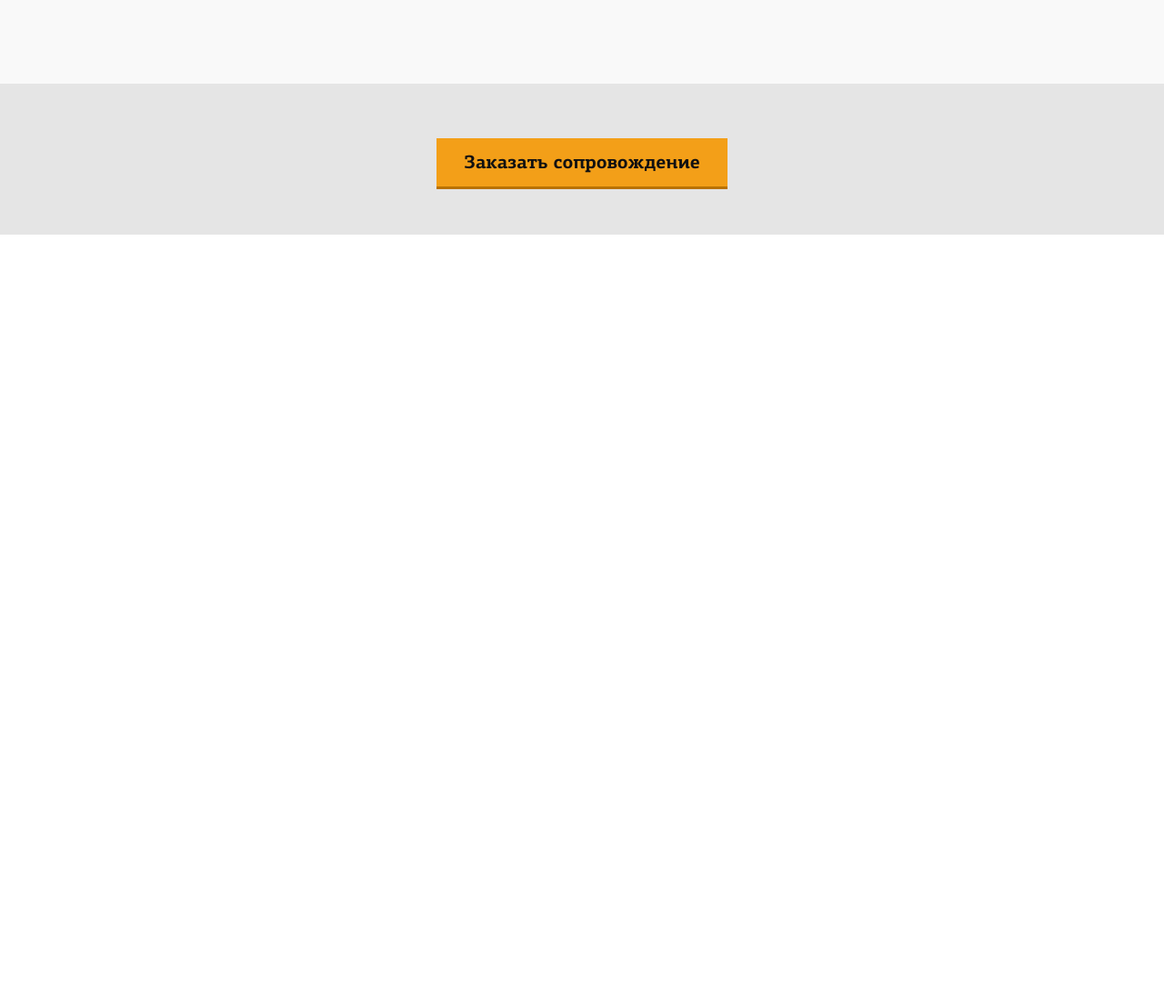
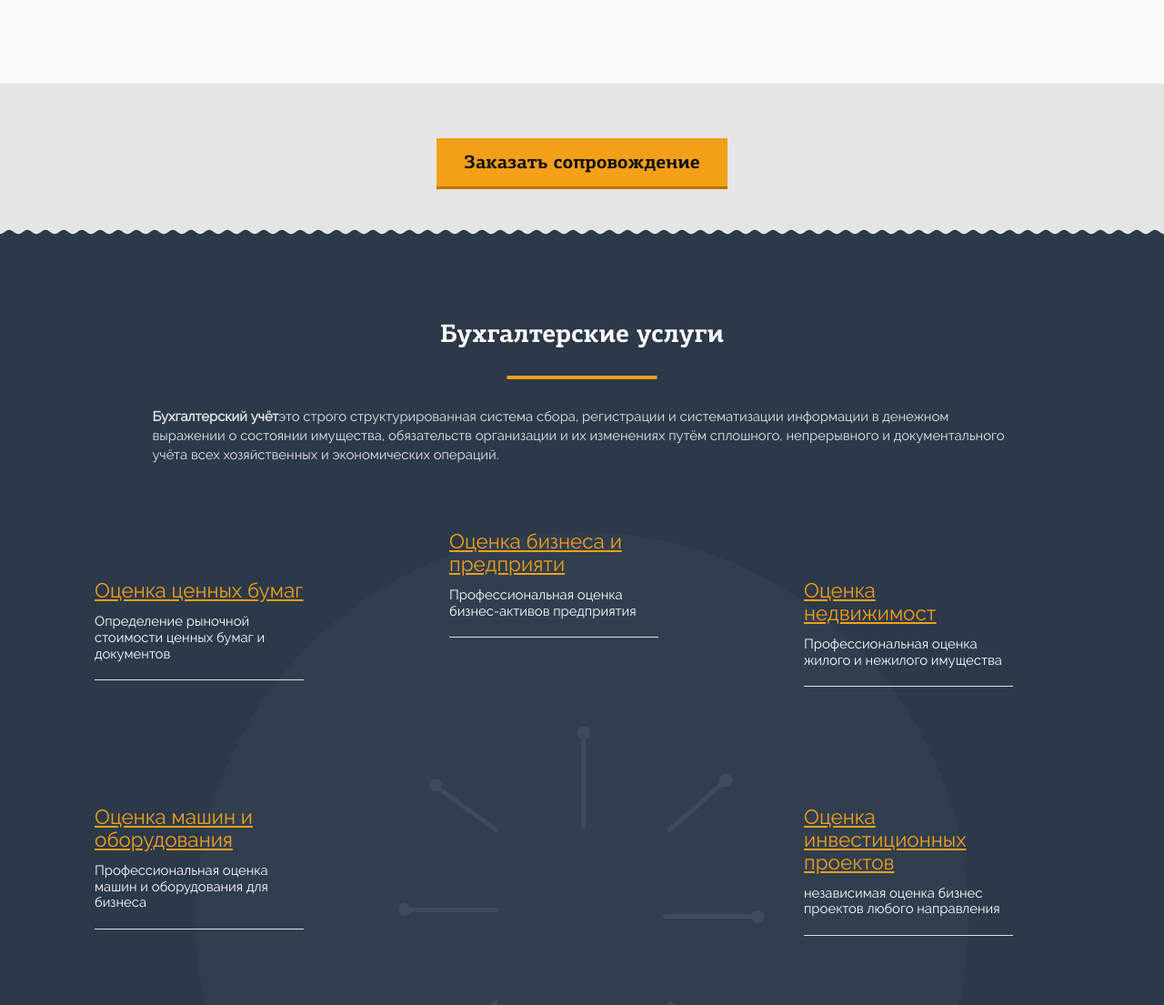
Before and after one commit to Draiking/Verstka2, a website: page src/index.html in a window 1280 px wide. Shown: the part 2894-3999 px from the top of the page at 91% size. Before the commit the page ends 3152 px from the top, so only its background shows below. Drawn offline with nearby package versions, Linux system fonts and the light colour scheme; files that its build step writes are made by us from their sources.

Commit message:
сделали 3 секцию, изменили бэкграунд, баттон, цвет текста

```diff
--- a/src/parts/content/content.html
+++ b/src/parts/content/content.html
@@ -199,3 +199,62 @@
 </section>
 
 <!-- конец 2 секции -->
+
+<section class="homesect s_dark section_3">
+    <div class="container">
+        <div class="row">
+            <div class="section-head col-md-10 col-md-offset-1">
+                <h2>Бухгалтерские услуги</h2>
+                <p><strong>Бухгалтерский учёт</strong>это строго структурированная система сбора, регистрации и систематизации информации в денежном выражении о состоянии имущества, обязательств организации и их изменениях путём сплошного, непрерывного и документального учёта всех хозяйственных и экономических операций.</p>
+            </div>
+        </div>
+    </div>
+    <div class="section-content">
+        <div class="container">
+            <div class="row">
+                <div class="col-sm-4 info-item-wrap">
+                    <div class="info-item">
+                        <h4><a href="#">Оценка ценных
+                            бумаг</a></h4>
+                        <p>Определение рыночной стоимости ценных бумаг и документов</p>
+                    </div>
+                </div>
+
+                <div class="col-sm-4 info-item-wrap">
+                    <div class="info-item">
+                        <h4><a href="#">Оценка бизнеса
+                            и предприяти</a></h4>
+                        <p>Профессиональная оценка бизнес-активов предприятия</p>
+                    </div>
+                </div>
+
+                <div class="col-sm-4 info-item-wrap">
+                    <div class="info-item">
+                        <h4><a href="#">Оценка недвижимост</a></h4>
+                        <p>Профессиональная оценка жилого и нежилого имущества</p>
+                    </div>
+                </div>
+
+                <div class="col-sm-8 info-item-wrap">
+                    <div class="info-item">
+                        <h4><a href="#">Оценка машин и
+                            оборудования</a></h4>
+                        <p>Профессиональная оценка машин и оборудования для бизнеса</p>
+                    </div>
+                </div>
+
+                <div class="col-sm-4 info-item-wrap">
+                    <div class="info-item">
+                        <h4><a href="#">Оценка инвестиционных
+                            проектов</a></h4>
+                        <p>независимая оценка бизнес проектов любого направления</p>
+                    </div>
+                </div>
+
+            </div>
+        </div>
+    </div>
+    <div class="section-bottom">
+        <a href="#" class="buttons">Заказать оценку</a>
+    </div>
+</section>
--- a/src/parts/content/content.scss
+++ b/src/parts/content/content.scss
@@ -253,4 +253,40 @@ p {
 
 /* Конец 2 секции */
 
+.s_dark {
+  background-color: $section-bottom;
+  color: $white-color;
+  &:before {
+    background-image: url("../../img/bah_2.png");
+  }
+}
+
+.section_3 {
+  @extend .section_1
+}
+
+
+.s_dark {
+  .section-head {
+    p {
+      color: $section-bottom2;
+    }
+  }
+}
+
+.s_dark {
+  .section-bottom {
+    background-color: $main-head-color;
+  }
+}
+
+.s_dark {
+  .section-content {
+    min-height: 850px;
+    background-image: url("../../img/s3_sun_bg.png");
+  }
+}
+
+
+
 @import "../../style/media";
```
